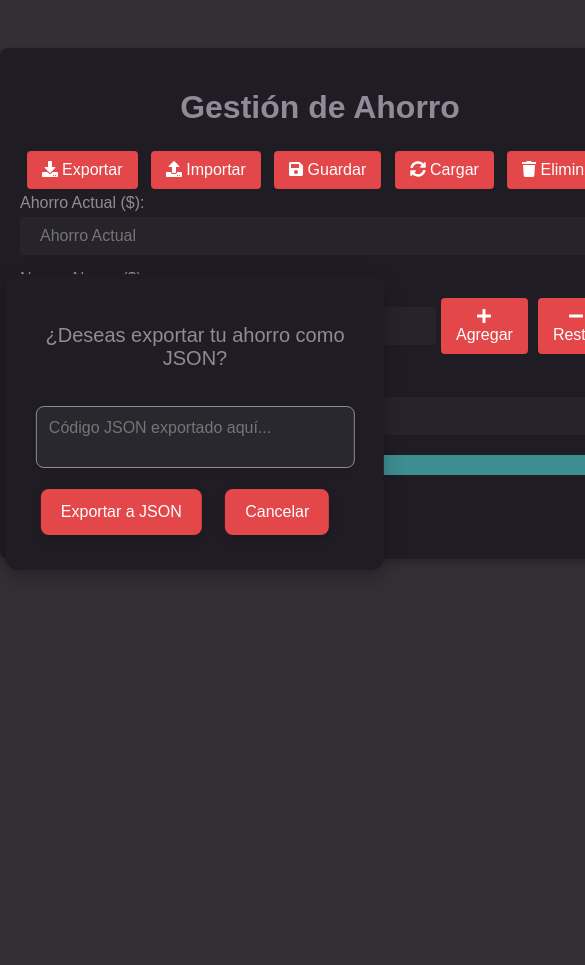
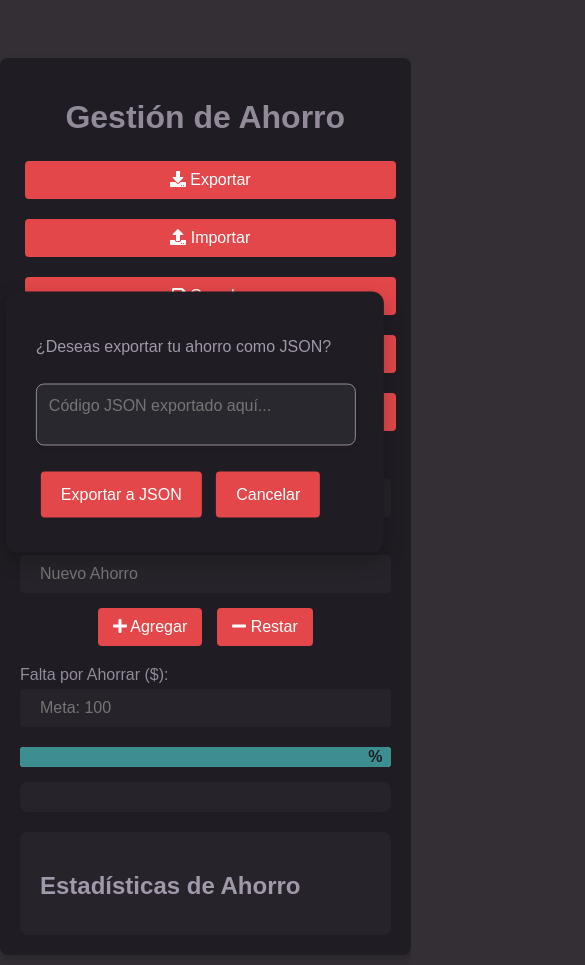
Before and after one commit to cvoult-g/GoalBox, a plain HTML site: page index.html in a window 390 px wide. Both pictures are taken after a click on the button "Exportar". Shown: the top 965 px of the page, 585 px wide, since content can reach past the window. Before the commit the page ends 844 px from the top, so only its background shows below. Drawn offline with Linux system fonts and the light colour scheme.

Commit message:
Update style-dark.css

```diff
--- a/style-dark.css
+++ b/style-dark.css
@@ -1,4 +1,3 @@
-/* Variables de Colores */
         :root {
             --background-dark: #332f35;
             --container-background: #1f1c23;
@@ -12,7 +11,6 @@
             --menu-buttons-hover: #48A3A6;
         }
 
-/* General body styles */
         body {
             background: var(--background-dark);
             font-family: "Open Sans", "Segoe UI", Tahoma, sans-serif;
@@ -26,40 +24,35 @@ body {
             overflow-x: hidden;
         }
 
-/* General container */
         .container {
             width: 600px;
             margin: 0 auto;
             padding: 20px;
-    background-color: var(--container-background);  /* Fondo oscuro suave */
-    color: var(--text-soft);            /* Texto más suave para contraste */
+            background-color: var(--container-background);
+            color: var(--text-soft);
             border-radius: 8px;
             box-shadow: 0 4px 10px rgba(0, 0, 0, 0.2);
             font-family: 'Arial', sans-serif;
         }
 
-/* Heading */
         h1 {
             text-align: center;
             margin-bottom: 20px;
-    color: var(--text-soft);             /* Turquesa suave para encabezado */
+            color: var(--text-soft);
         }
 
-/* Form group */
         .form-group {
             margin-bottom: 15px;
             display: flex;
             flex-direction: column;
         }
 
-/* Labels */
         .form-group label {
             margin-bottom: 5px;
             font-size: 16px;
-    color: var(--text-soft);            /* Turquesa oscuro suave para contraste */
+            color: var(--text-soft);
         }
 
-/* Inputs */
         input[type=number] {
             background: #27232A;
             border: none;
@@ -69,14 +62,13 @@ input[type=number] {
             font-size: 16px;
             outline: none;
             transition: box-shadow 0.3s ease;
-    width: calc(100% - 30px);
+            width: calc(100% - 40px);
         }
 
         input[type=number]:focus {
-    box-shadow: 0 0 8px rgba(96, 96, 96, 0.7);  /* Caja de enfoque oscuro suave */
+            box-shadow: 0 0 8px rgba(96, 96, 96, 0.7);
         }
 
-/* Buttons */
         button {
             padding: 10px 15px;
             font-size: 16px;
@@ -90,76 +82,58 @@ button {
         }
 
         button:hover {
-    background-color: var(--primary-dark-hover);  /* Color rojo oscuro con un 5% más de luz */
-    transform: scale(1.05);     /* Animación de agrandar botón */
+            background-color: var(--primary-dark-hover);
+            transform: scale(1.05);
         }
 
-/* Icons */
         .fas {
             margin-right: 8px;
-    color: var(--text-light);  /* Iconos claros contrastados */
+            color: var(--text-light);
         }
 
-/* Progress container */
         .progress-container {
             margin-top: 20px;
             height: 20px;
-    background-color: var(--progress-bg);  /* Turquesa más claro */
+            background-color: var(--progress-bg);
             border-radius: 4px;
             overflow: hidden;
         }
 
         .progress-bar {
             height: 100%;
-    background-color: var(--progress-bar);  /* Turquesa más intenso */
+            background-color: var(--progress-bar);
             transition: width 0.3s ease;
+            position: relative;
         }
 
-/* Result and Statistics container */
-.result, .statistics-container {
-    margin-top: 20px;
+        .progress-bar::after {
+            content: attr(data-progress) '%';
+            position: absolute;
+            right: 8px;
+            color: var(--container-background);
+            font-weight: bold;
+            line-height: 20px;
         }
 
-.statistics-container h2 {
-    margin-bottom: 10px;
-    color: var(--text-light);            /* Turquesa suave */
-    font-weight: bold;          /* Mayor énfasis en texto */
-}
-
-/* Statistics list */
-#estadisticasList {
-    list-style-type: none;
-    padding: 0;
-}
-
-/* Menu float buttons */
         .menu-container {
             display: flex;
             justify-content: space-around;
-    margin-top: 20px;
+            flex-wrap: wrap;
+            gap: 10px;
+            margin-bottom: 20px;
         }
 
-.menu-container button {
-    background-color: var(--primary-dark);  /* Turquesa suave */
-    transition: background-color 0.3s ease, transform 0.2s ease;
-}
-
-.menu-container button:hover {
-    background-color: var(--menu-buttons-hover);  /* Miel oscuro en hover */
-    transform: scale(1.05);  /* Animación de agrandar botón */
+        .nuevoAhorro {
+            display: flex;
+            gap: 10px;
+            align-items: center;
         }
 
         .add-min {
             display: flex;
-    flex-direction: row;
+            gap: 5px;
         }
 
-.nuevoAhorro {
-    display: flex;
-    align-items: center;
-}
-
-/* Menús Flotantes Mejorados */
         .menu-flotante {
             position: fixed;
             top: 50%;
@@ -170,24 +144,14 @@ button:hover {
             padding: 30px;
             border-radius: 12px;
             box-shadow: 0 8px 20px rgba(0, 0, 0, 0.25);
-    display: none;  /* Inicia oculto */
             z-index: 1000;
             width: 400px;
             max-width: 97%;
             box-sizing: border-box;
-    font-family: 'Arial', sans-serif;
-    overflow: hidden;
-}
-
-.menu-flotante p {
-    margin-bottom: 24px;
-    font-size: 20px;
-    color: var(--text-soft);
-    text-align: center;
         }
 
         .menu-flotante textarea {
-    width: calc(100% - 25px);
+            width: calc(100% - 24px);
             padding: 12px;
             border: 1px solid var(--text-soft);
             border-radius: 8px;
@@ -195,34 +159,68 @@ button:hover {
             color: var(--text-light);
             resize: none;
             font-size: 16px;
-    margin-top: 12px;
-    margin-bottom: 12px;
+            margin: 12px 0;
             font-family: 'Arial', sans-serif;
             box-shadow: 0 2px 6px rgba(0, 0, 0, 0.1);
         }
 
         .menu-flotante button {
             padding: 14px 20px;
-    font-size: 16px;
-    border: none;
-    border-radius: 8px;
-    cursor: pointer;
-    color: white;
-    background-color: var(--primary-dark);
-    margin-right: 14px;
-    transition: background-color 0.3s ease, transform 0.2s ease;
-    box-shadow: 0 4px 12px rgba(0, 0, 0, 0.15);
+            margin-top: 10px;
         }
 
-.menu-flotante button:hover {
-    background-color: var(--menu-buttons-hover);
-    transform: scale(1.05);
+        .result {
+            text-align: center;
+            padding: 15px;
+            margin: 15px 0;
+            background-color: #27232A;
+            border-radius: 8px;
+            color: var(--text-light);
         }
 
-#descargarJson {
-    color: white;
+        .statistics-container {
+            margin-top: 20px;
+            padding: 20px;
+            background-color: #27232A;
+            border-radius: 8px;
         }
 
-#descargarJson:hover {
-    text-decoration: none;
+        .statistics-container h2 {
+            color: var(--text-light);
+            margin-bottom: 15px;
         }
+
+        #estadisticasList {
+            list-style: none;
+            padding: 0;
+            margin: 0;
+        }
+
+        #estadisticasList li {
+            padding: 10px;
+            border-bottom: 1px solid var(--text-soft);
+            color: var(--text-light);
+        }
+
+        #estadisticasList li:last-child {
+            border-bottom: none;
+        }
+
+        @media (max-width: 650px) {
+            .container {
+                width: 95%;
+                margin: 10px auto;
+            }
+
+            .nuevoAhorro {
+                flex-direction: column;
+            }
+
+            .menu-container {
+                flex-direction: column;
+            }
+
+            .menu-container button {
+                width: 100%;
+            }
+        }
```
Lines whose indentation alone changed are shown as unchanged.
